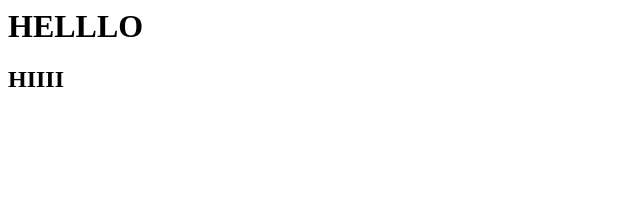
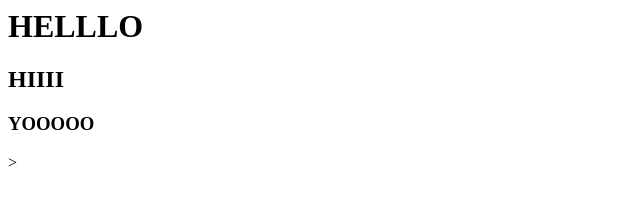
Before and after one commit to Rahuleus12/SampleGitActions, a plain HTML site: page index.html in a window 1280 px wide. Shown: the whole page, without its empty margins (0-640 px from the left). Drawn offline with Linux system fonts and the light colour scheme.

Commit message:
Update index.html

```diff
--- a/index.html
+++ b/index.html
@@ -1 +1 @@
-<html><body><h1>HELLLO</h1><h2>HIIII</h2></body></html>
+<html><body><h1>HELLLO</h1><h2>HIIII</h2><h3>YOOOOO</h3>></body></html>
```
